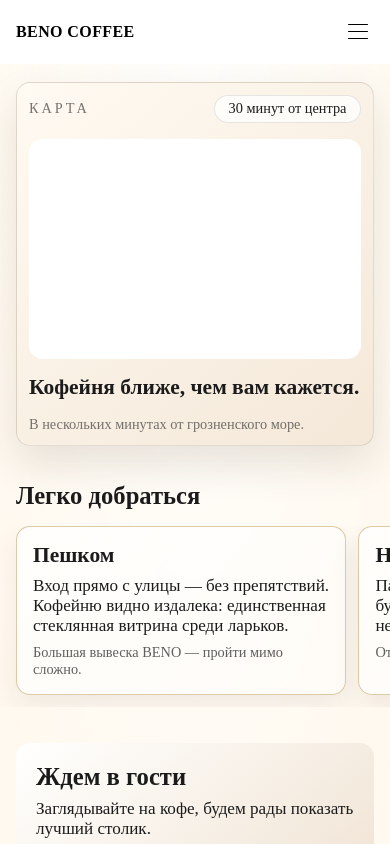
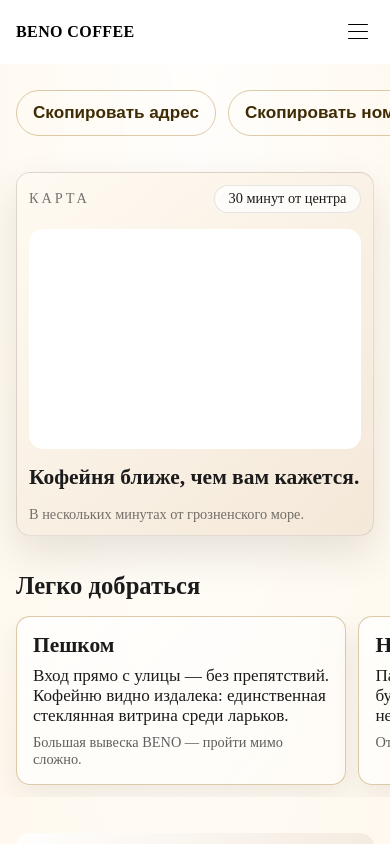
Before and after one commit to ALDYNEC-07/beno-coffe, a Next.js app: page /map in a window 390 px wide. Shown: the top 844 px of the page. Built offline with nearby package versions, Linux system fonts and the light colour scheme.

Commit message:
Вернул верхний скролл на странице адреса и сделал кнопки «скопировать» рабочими

```diff
--- a/src/components/MapPage/MapPage.module.css
+++ b/src/components/MapPage/MapPage.module.css
@@ -10,6 +10,23 @@
   display: grid;
   gap: var(--space-5);
   align-items: start;
+}
+
+.actionRow {
+  display: flex;
+  flex-wrap: wrap;
+  gap: var(--space-2);
+}
+
+.actionButton {
+  border: 1px solid #9b6a1259;
+  background: transparent;
+  color: #3f2c05;
+  font-weight: 600;
+}
+
+.actionButton:active {
+  background: linear-gradient(135deg, #e9d9c5e6, #d2ba9abf);
 }
 
 
@@ -183,6 +200,23 @@
 }
 
 @media (max-width: 719px) {
+  .actionRow {
+    flex-wrap: nowrap;
+    overflow-x: auto;
+    padding-block: var(--space-1);
+    -webkit-overflow-scrolling: touch;
+    width: 100vw;
+    margin-left: calc(50% - 50vw);
+    margin-right: calc(50% - 50vw);
+    padding-inline: var(--space-3);
+    scroll-padding-inline: var(--space-3);
+    box-sizing: border-box;
+  }
+
+  .actionRow > * {
+    flex: 0 0 auto;
+  }
+
   .routeGrid {
     display: flex;
     flex-wrap: nowrap;
--- a/src/components/MapPage/MapPage.tsx
+++ b/src/components/MapPage/MapPage.tsx
@@ -3,10 +3,28 @@
  Он показывает маршрут, ориентиры и блоки с полезной информацией.
  Человек может быстро понять, как добраться до кофейни.
 */
+"use client";
+
 import styles from "./MapPage.module.css";
 
 // Этот объект хранит весь текст и данные для страницы адреса.
 const mapPageText = {
+  copyActions: [
+    { label: "Скопировать адрес", value: "Грозный, Мамсурова 27", kind: "copy" },
+    { label: "Скопировать номер", value: "+7 926 704-04-04", kind: "copy" },
+    {
+      label: "Перейти в WhatsApp",
+      href: "https://wa.me/79267040404",
+      ariaLabel: "Открыть WhatsApp BENO",
+      kind: "link",
+    },
+    {
+      label: "Перейти в Instagram",
+      href: "https://www.instagram.com/benocoffee_?igsh=MTlzd2NxczBvbTlmYw==",
+      ariaLabel: "Открыть Instagram BENO",
+      kind: "link",
+    },
+  ],
   map: {
     title: "Кофейня ближе, чем вам кажется.",
     badge: "30 минут от центра",
@@ -49,12 +67,57 @@ const mapPageText = {
 
 // Этот компонент показывает основное содержимое страницы адреса.
 export default function MapPage() {
+  // Эта функция копирует выбранный текст и дает запасной способ, если копирование недоступно.
+  const handleCopy = async (value: string) => {
+    if (typeof navigator === "undefined") {
+      return;
+    }
+
+    if (navigator.clipboard?.writeText) {
+      try {
+        await navigator.clipboard.writeText(value);
+        return;
+      } catch {
+        // Если копирование не удалось, показываем текст для ручного копирования.
+      }
+    }
+
+    window.prompt("Скопируйте текст:", value);
+  };
+
   return (
     // Этот блок содержит всю страницу адреса и маршрута.
     <section className={styles.mapPage} aria-label="Страница адреса">
       <div className="container">
         {/* Этот блок показывает верхний экран страницы адреса. */}
         <div className={styles.hero}>
+          {/* Этот блок показывает кнопки для копирования адреса и контактов. */}
+          <div className={styles.actionRow} aria-label="Копирование контактов">
+            {mapPageText.copyActions.map((action) =>
+              action.kind === "link" ? (
+                <a
+                  key={action.label}
+                  className={`button ${styles.actionButton}`}
+                  href={action.href}
+                  aria-label={action.ariaLabel}
+                  target="_blank"
+                  rel="noreferrer"
+                >
+                  {action.label}
+                </a>
+              ) : (
+                <button
+                  key={action.label}
+                  type="button"
+                  className={`button ${styles.actionButton}`}
+                  onClick={() => handleCopy(action.value)}
+                >
+                  {action.label}
+                </button>
+              )
+            )}
+          </div>
+
           {/* Этот блок показывает встроенную карту и подпись. */}
           <div className={styles.mapColumn}>
             <div className={styles.mapFrame}>
```
